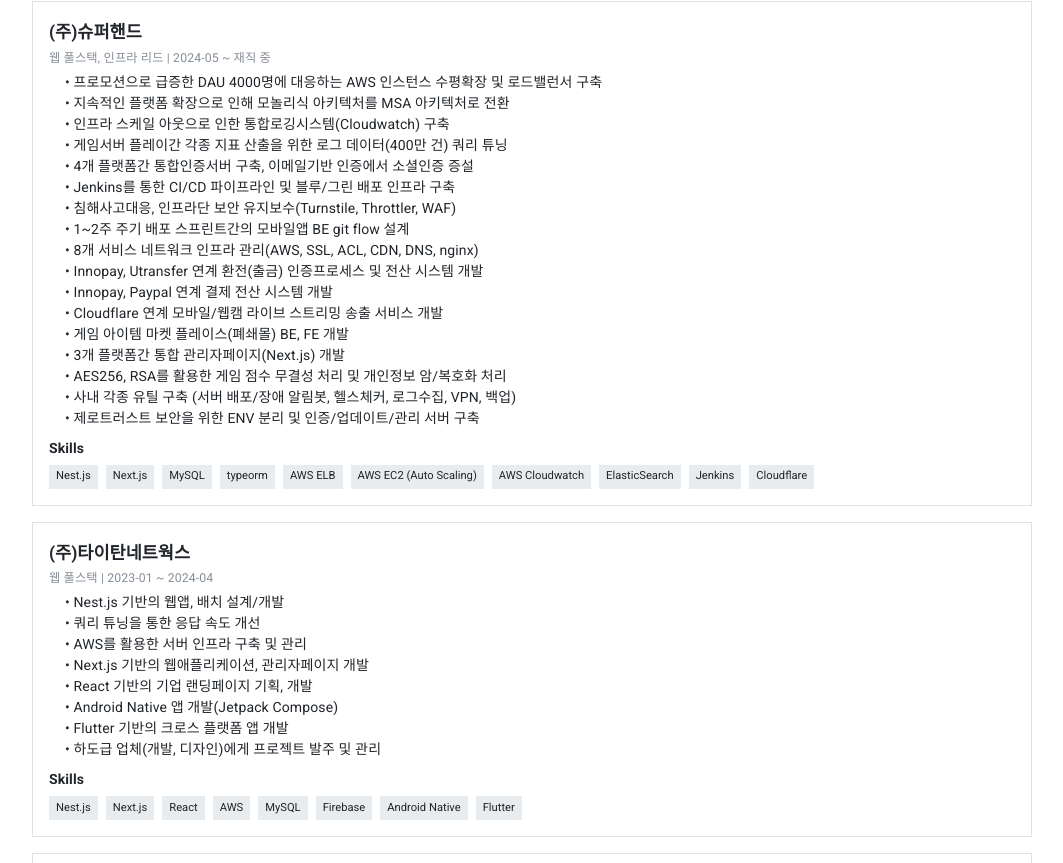
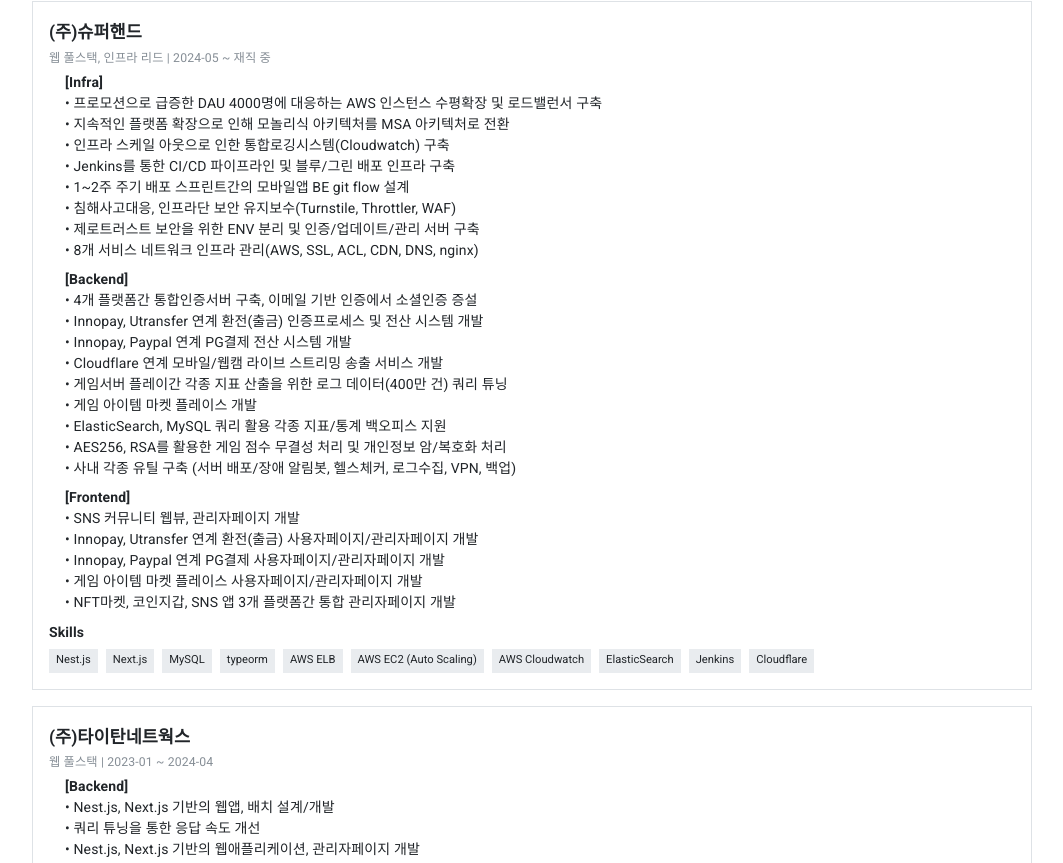
Before and after one commit to overist/overist-resume, a React (Create React App) app: page / in a window 1280 px wide. Shown: the part 777-1640 px from the top of the page, without its empty margins (116-1179 px from the left). Built offline with nearby package versions, Linux system fonts and the light colour scheme.

Commit message:
feat: Experience 옵셔널 부제목(타입) 추가, payload 업데이트

```diff
--- a/src/components/sections/Experience.tsx
+++ b/src/components/sections/Experience.tsx
@@ -46,10 +46,24 @@ const Experience: React.FC = () => {
           </Typography>
 
           <Box ml={2}>
-            {exp.content.map((content, index) => (
-              <Typography variant="body1" key={index} width={'fit-content'}>
-                • {content}
-              </Typography>
+            {exp.contents.map((content, index) => (
+              <Box key={index} mb={1}>
+                {content.type && (
+                  <Typography
+                    variant="body1"
+                    key={index}
+                    width={'fit-content'}
+                    fontWeight={'bold'}
+                  >
+                    [{content.type}]
+                  </Typography>
+                )}
+                {content.texts.map((text) => (
+                  <Typography variant="body1" key={index} width={'fit-content'}>
+                    • {text}
+                  </Typography>
+                ))}
+              </Box>
             ))}
           </Box>
 
--- a/src/payload.ts
+++ b/src/payload.ts
@@ -94,24 +94,44 @@ export const EXPERIENCE = [
     company: '(주)슈퍼핸드',
     role: '웹 풀스택, 인프라 리드',
     period: '2024-05 ~ 재직 중',
-    content: [
+    contents: [
+      {
+        type: 'Infra',
+        texts: [
           '프로모션으로 급증한 DAU 4000명에 대응하는 AWS 인스턴스 수평확장 및 로드밸런서 구축',
           '지속적인 플랫폼 확장으로 인해 모놀리식 아키텍처를 MSA 아키텍처로 전환',
           '인프라 스케일 아웃으로 인한 통합로깅시스템(Cloudwatch) 구축',
+          'Jenkins를 통한 CI/CD 파이프라인 및 블루/그린 배포 인프라 구축',
+          '1~2주 주기 배포 스프린트간의 모바일앱 BE git flow 설계',
+          '침해사고대응, 인프라단 보안 유지보수(Turnstile, Throttler, WAF)',
+          '제로트러스트 보안을 위한 ENV 분리 및 인증/업데이트/관리 서버 구축',
+          '8개 서비스 네트워크 인프라 관리(AWS, SSL, ACL, CDN, DNS, nginx)'
+        ]
+      },
+      {
+        type: 'Backend',
+        texts: [
+          '4개 플랫폼간 통합인증서버 구축, 이메일 기반 인증에서 소셜인증 증설',
+          'Innopay, Utransfer 연계 환전(출금) 인증프로세스 및 전산 시스템 개발',
+          'Innopay, Paypal 연계 PG결제 전산 시스템 개발',
+          'Cloudflare 연계 모바일/웹캠 라이브 스트리밍 송출 서비스 개발',
           '게임서버 플레이간 각종 지표 산출을 위한 로그 데이터(400만 건) 쿼리 튜닝',
-      '4개 플랫폼간 통합인증서버 구축, 이메일기반 인증에서 소셜인증 증설',
-      'Jenkins를 통한 CI/CD 파이프라인 및 블루/그린 배포 인프라 구축',
-      '침해사고대응, 인프라단 보안 유지보수(Turnstile, Throttler, WAF)',
-      '1~2주 주기 배포 스프린트간의 모바일앱 BE git flow 설계',
-      '8개 서비스 네트워크 인프라 관리(AWS, SSL, ACL, CDN, DNS, nginx)',
-      'Innopay, Utransfer 연계 환전(출금) 인증프로세스 및 전산 시스템 개발',
-      'Innopay, Paypal 연계 결제 전산 시스템 개발',
-      'Cloudflare 연계 모바일/웹캠 라이브 스트리밍 송출 서비스 개발',
-      '게임 아이템 마켓 플레이스(폐쇄몰) BE, FE 개발',
-      '3개 플랫폼간 통합 관리자페이지(Next.js) 개발',
+          '게임 아이템 마켓 플레이스 개발',
+          'ElasticSearch, MySQL 쿼리 활용 각종 지표/통계 백오피스 지원',
           'AES256, RSA를 활용한 게임 점수 무결성 처리 및 개인정보 암/복호화 처리',
-      '사내 각종 유틸 구축 (서버 배포/장애 알림봇, 헬스체커, 로그수집, VPN, 백업)',
-      '제로트러스트 보안을 위한 ENV 분리 및 인증/업데이트/관리 서버 구축'
+          '사내 각종 유틸 구축 (서버 배포/장애 알림봇, 헬스체커, 로그수집, VPN, 백업)'
+        ]
+      },
+      {
+        type: 'Frontend',
+        texts: [
+          'SNS 커뮤니티 웹뷰, 관리자페이지 개발',
+          'Innopay, Utransfer 연계 환전(출금) 사용자페이지/관리자페이지 개발',
+          'Innopay, Paypal 연계 PG결제 사용자페이지/관리자페이지 개발',
+          '게임 아이템 마켓 플레이스 사용자페이지/관리자페이지 개발',
+          'NFT마켓, 코인지갑, SNS 앱 3개 플랫폼간 통합 관리자페이지 개발'
+        ]
+      }
     ],
     skill: [
       'Nest.js',
@@ -130,15 +150,28 @@ export const EXPERIENCE = [
     company: '(주)타이탄네트웍스',
     role: '웹 풀스택',
     period: '2023-01 ~ 2024-04',
-    content: [
-      'Nest.js 기반의 웹앱, 배치 설계/개발',
+    contents: [
+      {
+        type: 'Backend',
+        texts: [
+          'Nest.js, Next.js 기반의 웹앱, 배치 설계/개발',
           '쿼리 튜닝을 통한 응답 속도 개선',
-      'AWS를 활용한 서버 인프라 구축 및 관리',
-      'Next.js 기반의 웹애플리케이션, 관리자페이지 개발',
+          'Nest.js, Next.js 기반의 웹애플리케이션, 관리자페이지 개발',
+          'AWS를 활용한 서버 인프라 구축 및 관리'
+        ]
+      },
+      {
+        type: 'Frontend',
+        texts: [
           'React 기반의 기업 랜딩페이지 기획, 개발',
           'Android Native 앱 개발(Jetpack Compose)',
-      'Flutter 기반의 크로스 플랫폼 앱 개발',
-      '하도급 업체(개발, 디자인)에게 프로젝트 발주 및 관리'
+          'Flutter 기반의 크로스 플랫폼 앱 개발'
+        ]
+      },
+      {
+        type: 'Etc',
+        texts: ['하도급 업체(개발, 디자인)에게 프로젝트 발주 및 관리']
+      }
     ],
     skill: [
       'Nest.js',
@@ -155,18 +188,28 @@ export const EXPERIENCE = [
     company: '개인 프리랜서',
     role: '웹 풀스택',
     period: '2022-03 ~ 2022-12',
-    content: ['웹애플리케이션 개발 외주활동으로 수익 창출'],
+    contents: [
+      {
+        type: null,
+        texts: ['웹애플리케이션 개발 외주활동으로 수익 창출']
+      }
+    ],
     skill: ['PHP', 'CodeIgniter', 'WordPress', 'Windows IIS']
   },
   {
     company: '스타트업 R&D',
     role: '코파운더',
     period: '2020-08 ~ 2022-03',
-    content: [
+    contents: [
+      {
+        type: null,
+        texts: [
           '사업계획서 작성, 초기창업패키지 지원사업 참여',
           '웹애플리케이션 개발 외주활동으로 운영비 창출',
           '블록체인 투자 커뮤니티 기획, 개발, 운영(MAU 약 900명)',
           '국산 애니메이션 테마의 NFT 마켓플레이스 기획, ETH 테스트넷을 활용한 프로토타입 개발'
+        ]
+      }
     ],
     skill: ['PHP', 'gnuboard', 'Django', 'React', 'cafe24']
   }
```
Lines whose indentation alone changed are shown as unchanged.
